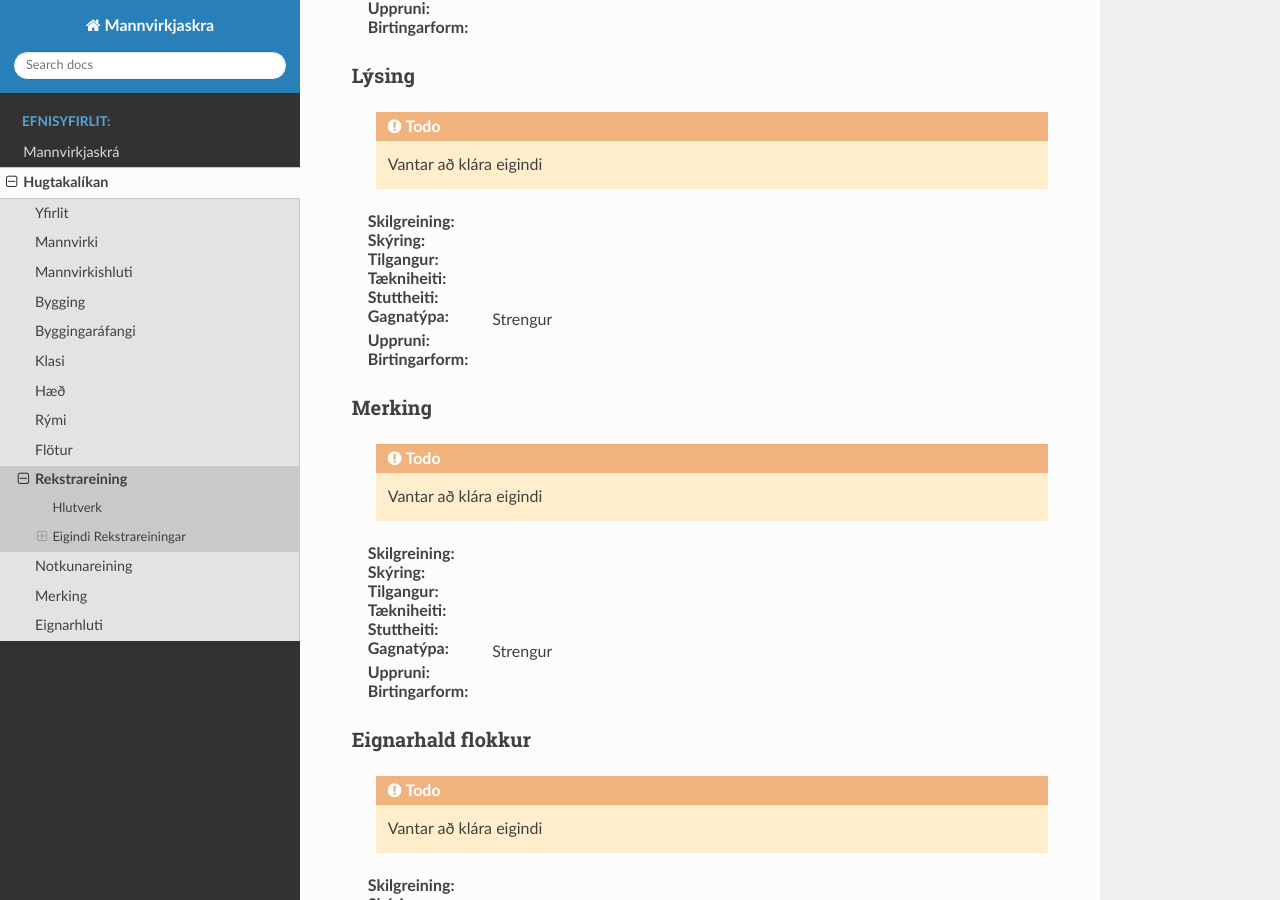
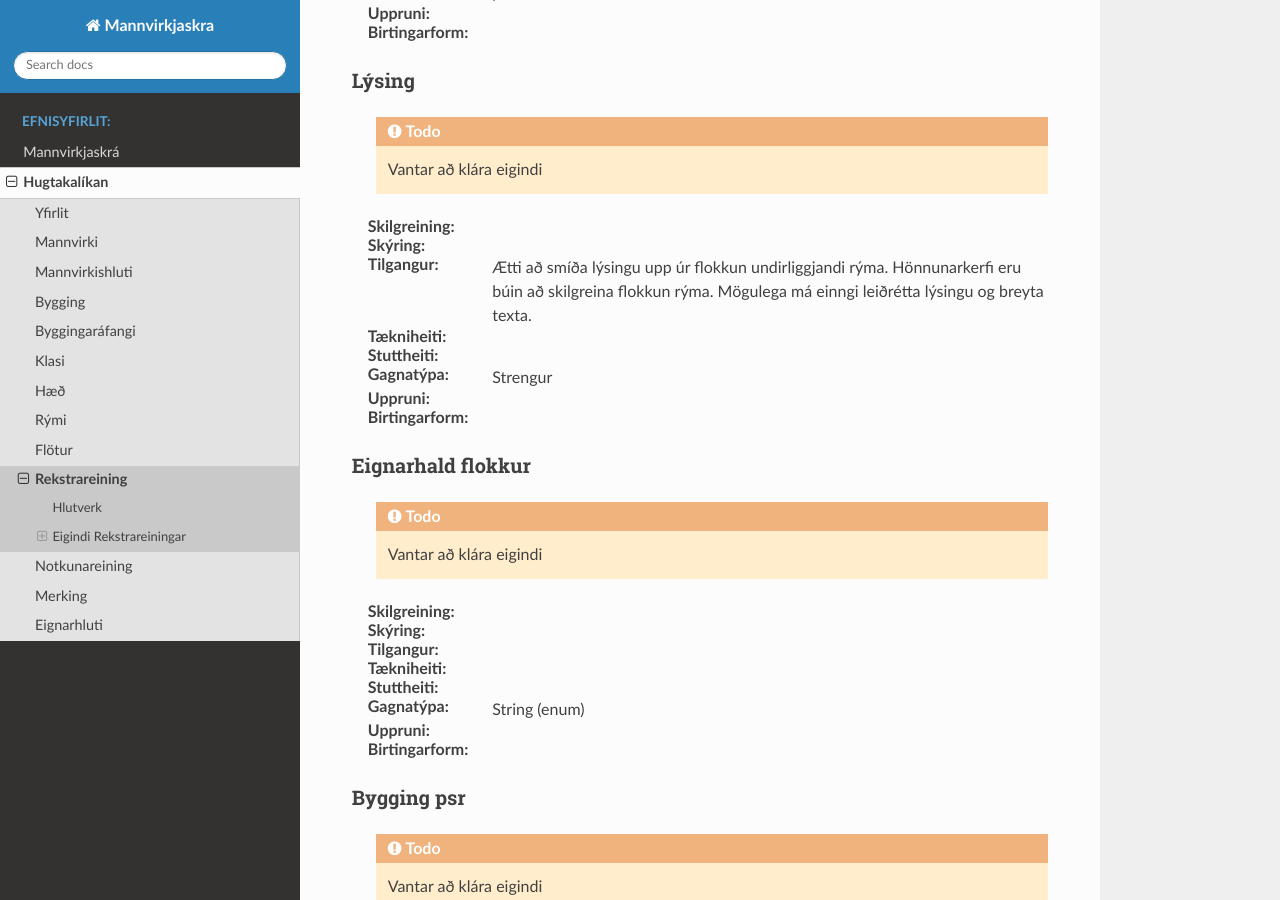
Before and after one commit to hthl/Mannvirkjaskra, a Sphinx documentation site: the page built from source/rekstrareining.rst, in a window 1280 px wide and 900 px high, scrolled down 1913 px. Built offline with Sphinx 7.4.7 and the Read the Docs theme 2.0.0, drawn with Linux system fonts in a browser that asks for light colours.

Commit message:
Eigindið Merking fjarlægt
Ekki talin þörf á þessu. Fundur með faghópi.

```diff
--- a/source/rekstrareining.rst
+++ b/source/rekstrareining.rst
@@ -151,37 +151,8 @@ Lýsing
 
 
 :Tilgangur:
-
-
-:Tækniheiti:
-
-
-:Stuttheiti:
-
-
-:Gagnatýpa:
- Strengur
-
-:Uppruni:
-
-
-:Birtingarform:
-
-
-Merking
-~~~~~~~
-
- .. todo::
-  Vantar að klára eigindi
-
-:Skilgreining:
-
-
-:Skýring:
-
-
-:Tilgangur:
-
+  Ætti að smíða lýsingu upp úr flokkun undirliggjandi rýma. Hönnunarkerfi eru búin að skilgreina flokkun rýma.
+  Mögulega má einngi leiðrétta lýsingu og breyta texta.
 
 :Tækniheiti:
 
```
Also changed, not shown: other parts of source/rekstrareining.rst (+1 -1 lines).
